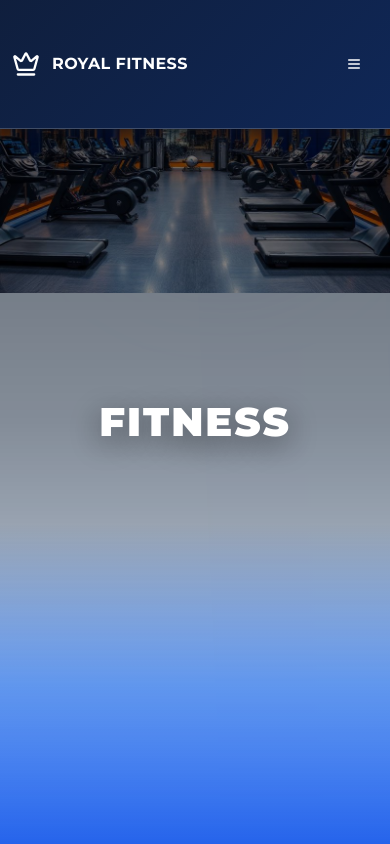
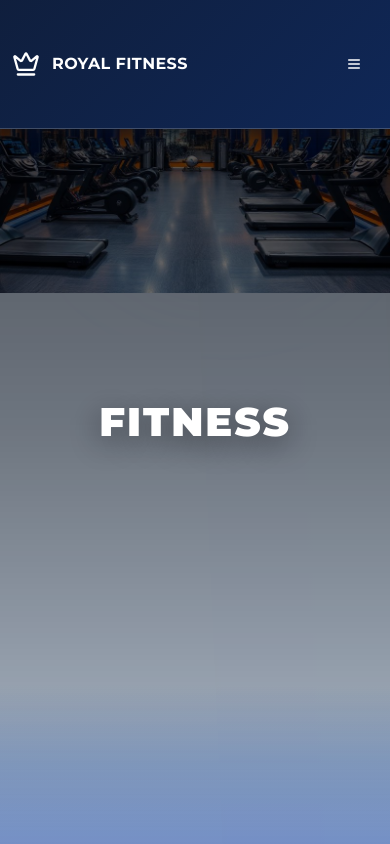
Before and after one commit to SimonOnChain/regal-fit-showcase, a React (Vite) app: page /fitness in a window 390 px wide. Shown: the top 844 px of the page. Built offline with nearby package versions, Linux system fonts and the light colour scheme; the HTML template or start-up script is replaced by a standard one.

Commit message:
Fix section display on mobile

```diff
--- a/src/pages/Fitness.tsx
+++ b/src/pages/Fitness.tsx
@@ -49,8 +49,8 @@ const Fitness = () => {
             className="w-full h-full object-cover"
           />
         </div>
-        <div className="absolute inset-0 bg-gradient-to-b from-black/60 via-black/40 to-transparent"></div>
-        <div className="absolute bottom-0 left-0 right-0 h-80 bg-gradient-to-t from-blue-600 via-blue-500/70 via-blue-400/40 via-blue-300/20 to-transparent"></div>
+        <div className="absolute inset-0 z-[1] pointer-events-none bg-gradient-to-b from-black/70 via-black/50 to-black/20"></div>
+        <div className="absolute bottom-0 left-0 right-0 h-40 md:h-80 bg-gradient-to-t from-blue-600/40 via-blue-500/30 via-blue-400/20 to-transparent pointer-events-none"></div>
 
         {/* Centered Title Only */}
         <div className="relative z-10 flex items-center h-full max-w-7xl mx-auto px-6">
```
